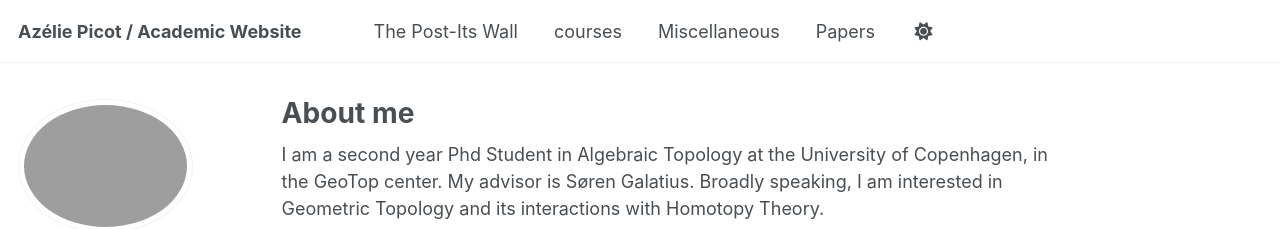
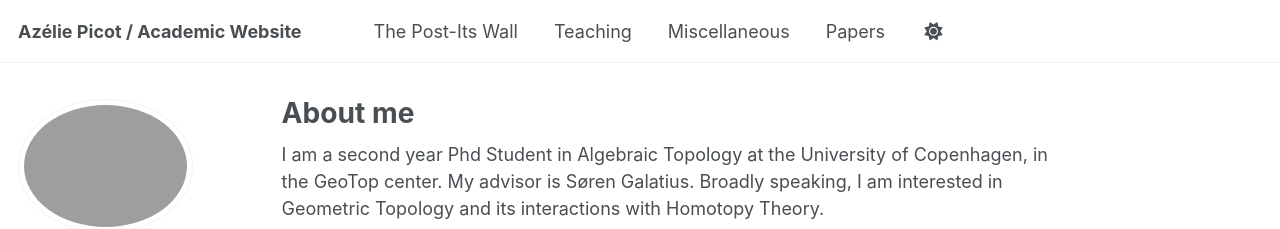
Before and after one commit to azeliepicot/azeliepicot.github.io, a Jekyll site: the page built from _pages/about.md, in a window 1280 px wide. Shown: the top 229 px of the page. Built offline with Jekyll 4.4.1, drawn with Linux system fonts in a browser that asks for light colours.

Commit message:
Update navigation.yml

```diff
--- a/_data/navigation.yml
+++ b/_data/navigation.yml
@@ -11,7 +11,7 @@ main:
   - title: "The Post-Its Wall"
     url: /thepostitswall/
 
-  - title: "courses"
+  - title: "Teaching"
     url: /courses/
 
   - title: "Miscellaneous"
```
